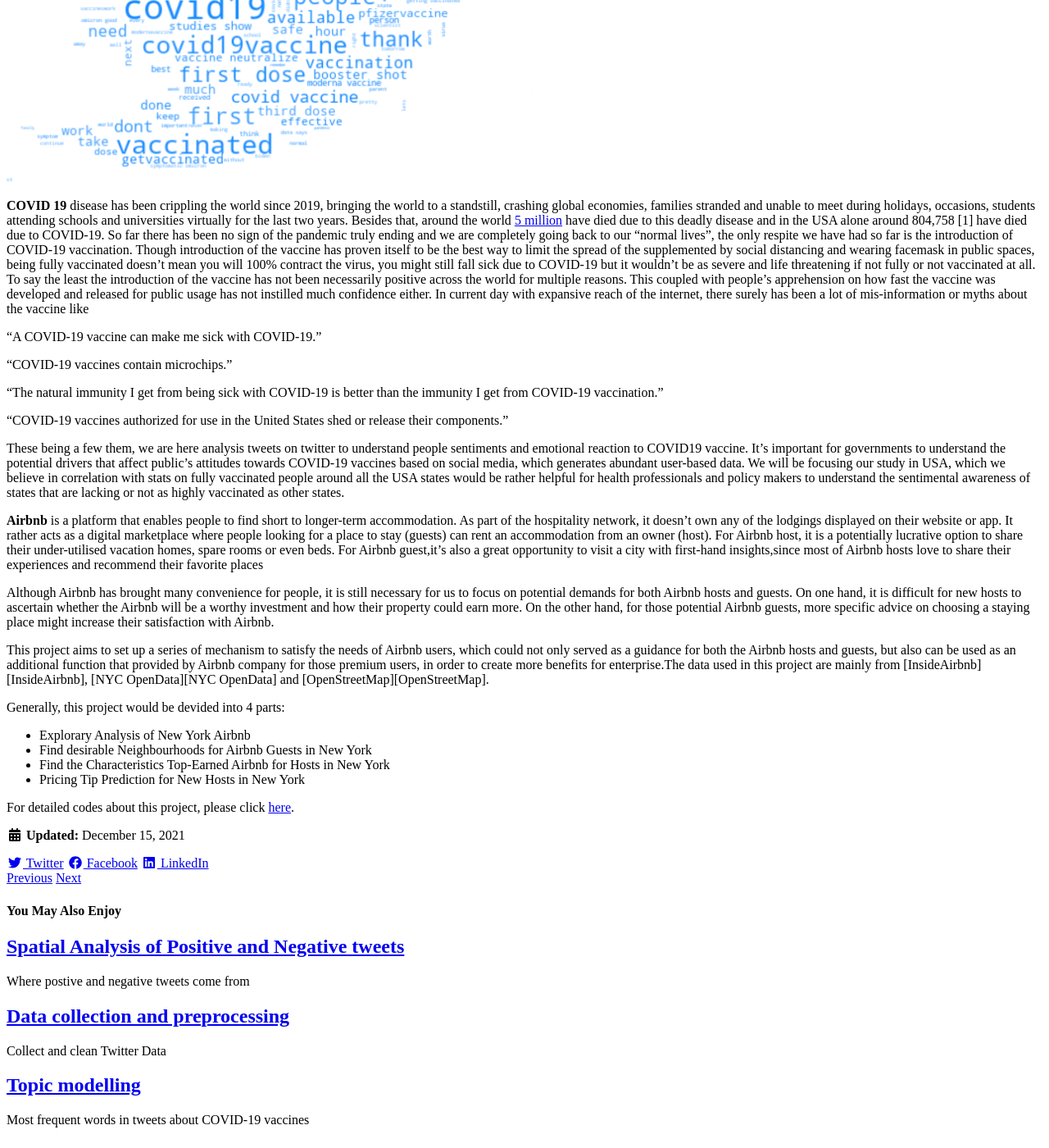
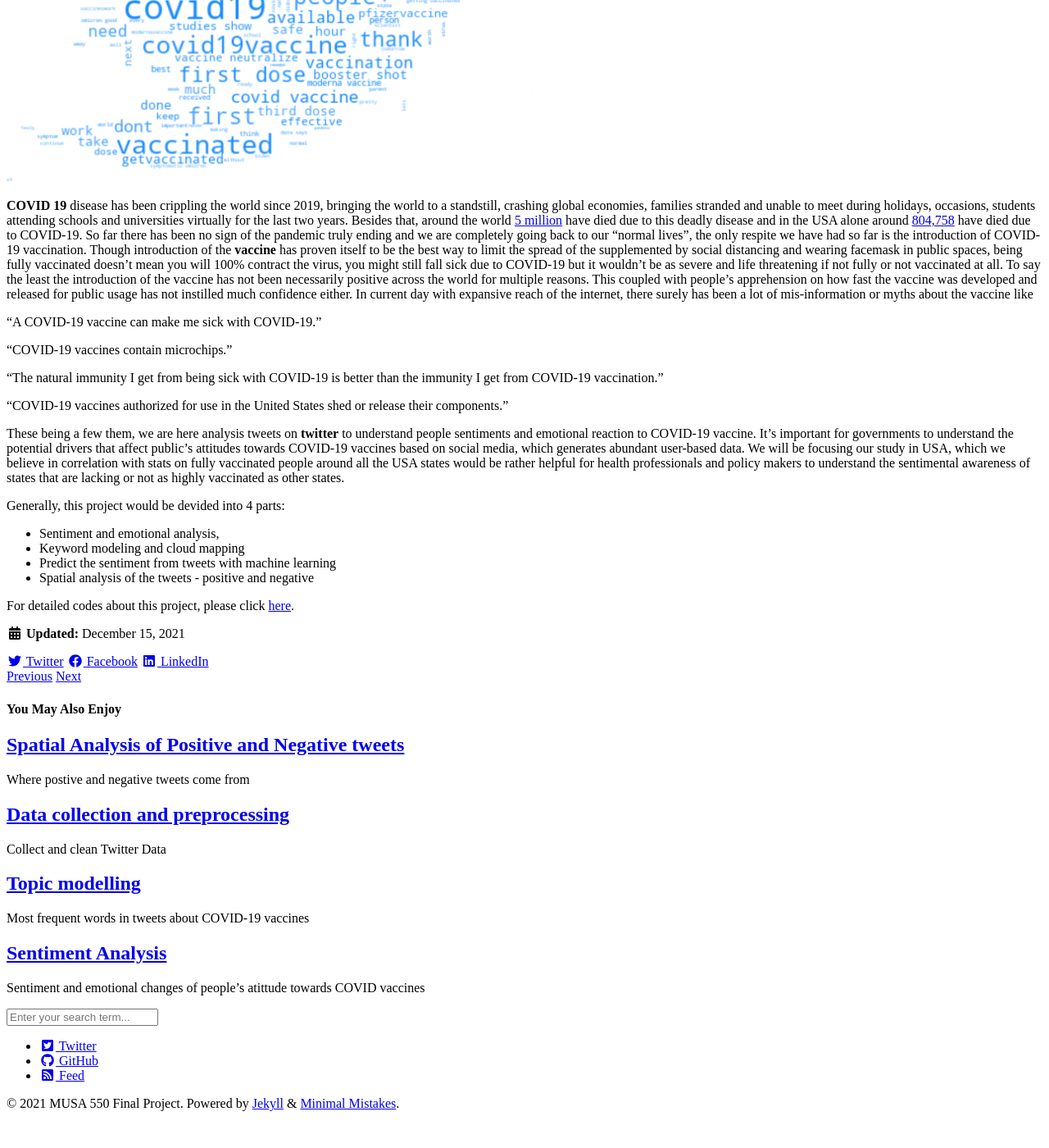
Before and after one commit to Anran0716/550final-proj, a Jekyll site: the page built from _posts/2021-12-15-Background.md, in a window 1280 px wide and 1400 px high, scrolled down 781 px. Shown: the whole window at 82% size. Built offline with Jekyll 4.4.1, drawn with Linux system fonts in a browser that asks for light colours; cached includes are drawn as plain includes; nearby versions of some CDN libraries.

Commit message:
Update 2021-12-15-Background.md

```diff
--- a/_posts/2021-12-15-Background.md
+++ b/_posts/2021-12-15-Background.md
@@ -12,7 +12,7 @@ tags:
 
 ![logo]({{ site.url }}{{ site.baseurl }}/assets/images/logo.png)
 
-**COVID 19** disease has been crippling the world since 2019, bringing the world to a standstill, crashing global economies, families stranded and unable to meet during holidays, occasions, students attending schools and universities virtually for the last two years. Besides that, around the world [5 million](https://ourworldindata.org/) have died due to this deadly disease and in the USA alone around 804,758 [1] have died due to COVID-19.  So far there has been no sign of the pandemic truly ending and we are completely going back to our “normal lives”, the only respite we have had so far is the introduction of COVID-19 vaccination. Though introduction of  the vaccine has proven itself to be the best way to limit the spread of the supplemented by social distancing and wearing facemask in public spaces, being fully vaccinated doesn’t mean you will 100% contract the virus, you might still fall sick due to COVID-19 but it wouldn’t be as severe and life threatening if not fully or not vaccinated at all. To say the least the introduction of the vaccine has not been necessarily positive across the world for multiple reasons. This coupled with people’s apprehension on how fast the vaccine was developed and released for public usage has not instilled much confidence either. In current day with expansive reach of the internet, there surely has been a lot of mis-information or myths about the vaccine like
+**COVID 19** disease has been crippling the world since 2019, bringing the world to a standstill, crashing global economies, families stranded and unable to meet during holidays, occasions, students attending schools and universities virtually for the last two years. Besides that, around the world [5 million](https://ourworldindata.org/) have died due to this deadly disease and in the USA alone around [804,758](https://ourworldindata.org/) have died due to COVID-19.  So far there has been no sign of the pandemic truly ending and we are completely going back to our “normal lives”, the only respite we have had so far is the introduction of COVID-19 vaccination. Though introduction of  the **vaccine** has proven itself to be the best way to limit the spread of the supplemented by social distancing and wearing facemask in public spaces, being fully vaccinated doesn’t mean you will 100% contract the virus, you might still fall sick due to COVID-19 but it wouldn’t be as severe and life threatening if not fully or not vaccinated at all. To say the least the introduction of the vaccine has not been necessarily positive across the world for multiple reasons. This coupled with people’s apprehension on how fast the vaccine was developed and released for public usage has not instilled much confidence either. In current day with expansive reach of the internet, there surely has been a lot of mis-information or myths about the vaccine like
 
 “A COVID-19 vaccine can make me sick with COVID-19.”
 
@@ -22,20 +22,13 @@ tags:
 
 “COVID-19 vaccines authorized for use in the United States shed or release their components.”
 
-These being a few them, we are here analysis tweets on twitter to understand people sentiments and emotional reaction to COVID19 vaccine. It’s important for governments to understand the potential drivers that affect public’s attitudes towards COVID-19 vaccines based on social media, which generates abundant user-based data. We will be focusing our study in USA, which we believe in correlation with stats on fully vaccinated people around all the USA states would be rather helpful for health professionals and policy makers to understand the sentimental awareness of states that are lacking or not as highly vaccinated as other states.
-
-
-**Airbnb** is a platform that enables people to find short to longer-term accommodation. As part of the hospitality network, it doesn't own any of the lodgings displayed on their website or app. It rather acts as a digital marketplace where people looking for a place to stay (guests) can rent an accommodation from an owner (host). For Airbnb host, it is a potentially lucrative option to share their under-utilised vacation homes, spare rooms or even beds. For Airbnb guest,it's also a great opportunity to visit a city with first-hand insights,since most of Airbnb hosts love to share their experiences and recommend their favorite places
-
-Although Airbnb has brought many convenience for people, it is still necessary for us to focus on potential demands for both Airbnb hosts and guests. On one hand,  it is difficult for new hosts to ascertain whether the Airbnb will be a worthy investment and how their property could earn more. On the other hand, for those potential Airbnb guests, more specific advice on choosing a staying place might increase their satisfaction with Airbnb.
-
-This project aims to set up a series of mechanism to satisfy the needs of Airbnb users, which could not only served as a guidance for both the Airbnb hosts and guests, but also can be used as an additional function that provided by Airbnb company for those premium users, in order to create more benefits for enterprise.The data used in this project are mainly from [InsideAirbnb][InsideAirbnb], [NYC OpenData][NYC OpenData] and [OpenStreetMap][OpenStreetMap].
+These being a few them, we are here analysis tweets on **twitter** to understand people sentiments and emotional reaction to COVID-19 vaccine. It’s important for governments to understand the potential drivers that affect public’s attitudes towards COVID-19 vaccines based on social media, which generates abundant user-based data. We will be focusing our study in USA, which we believe in correlation with stats on fully vaccinated people around all the USA states would be rather helpful for health professionals and policy makers to understand the sentimental awareness of states that are lacking or not as highly vaccinated as other states.
 
 Generally, this project would be devided into 4 parts:
--  Explorary Analysis of New York Airbnb
--  Find desirable Neighbourhoods for Airbnb Guests in New York
--  Find the Characteristics Top-Earned Airbnb for Hosts in New York
--  Pricing Tip Prediction for New Hosts in New York
+-  Sentiment and emotional analysis,
+-  Keyword modeling and cloud mapping
+-  Predict the sentiment from tweets with machine learning
+-  Spatial analysis of the tweets - positive and negative
 
 
 For detailed codes about this project, please click [here][here].
```
